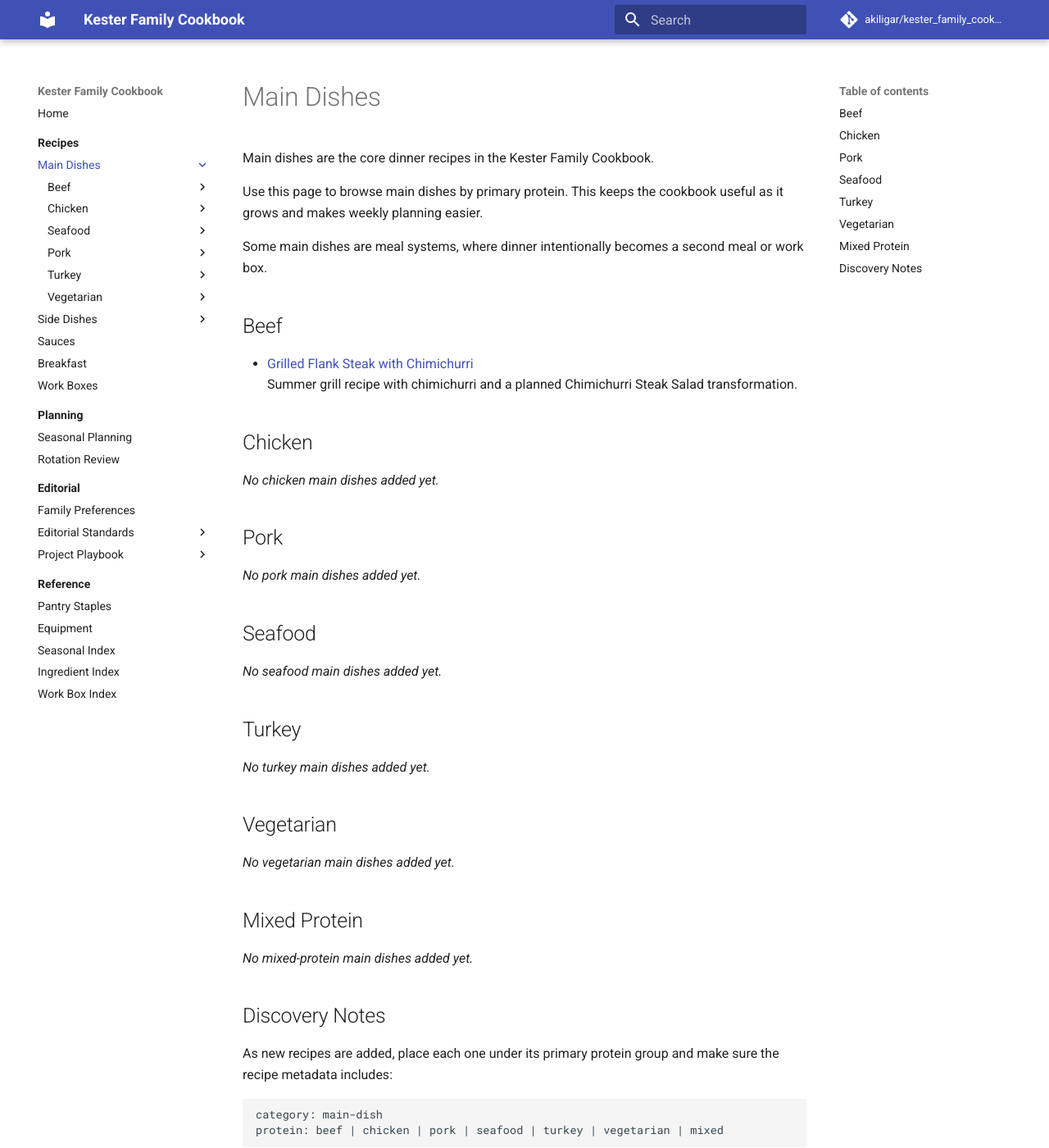
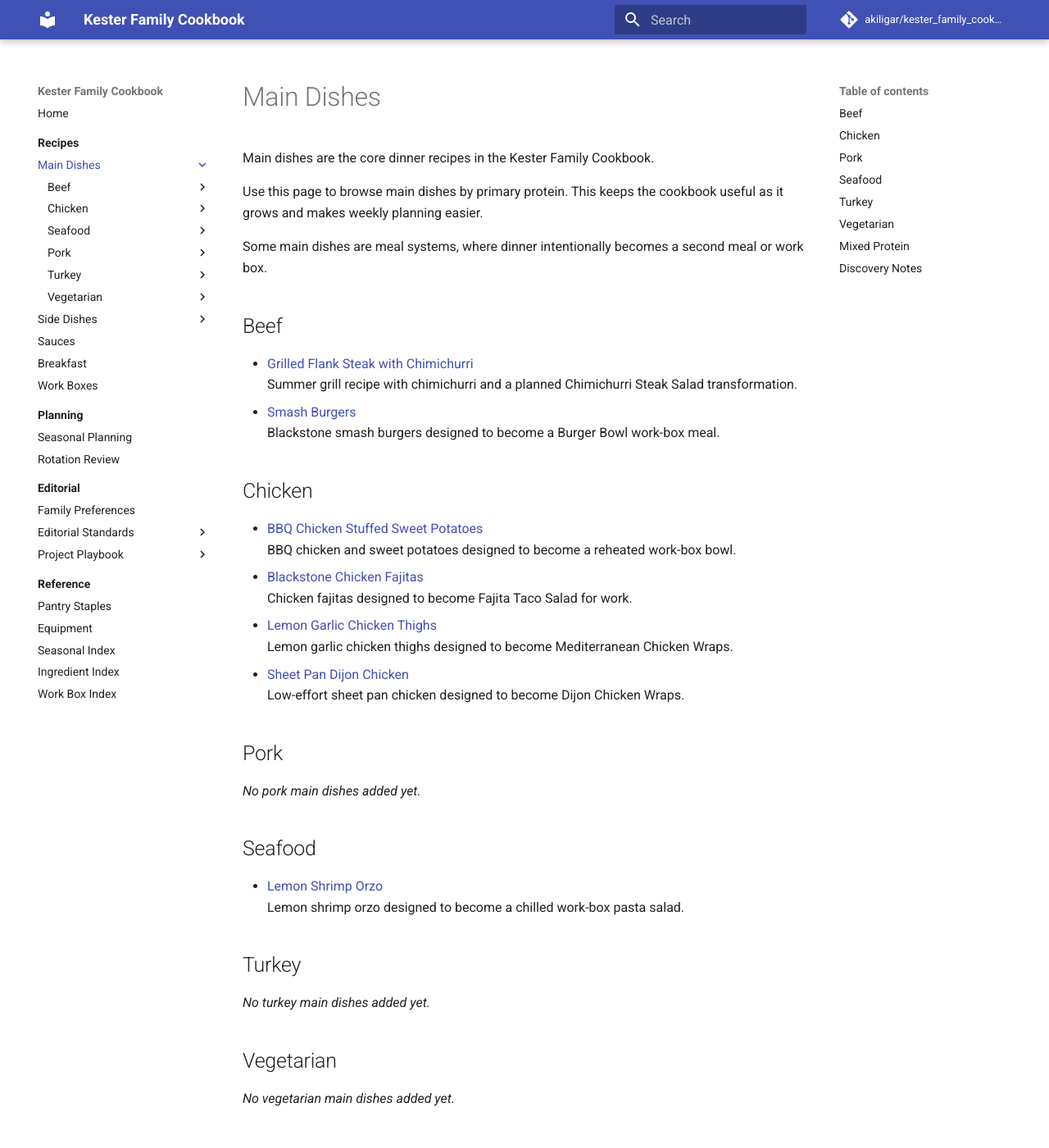
Before and after one commit to akiligar/kester_family_cookbook, an MkDocs documentation site: the page built from docs/recipes/main-dishes/index.md, in a window 1280 px wide and 1400 px high. Shown: the whole window at 82% size. Built offline with MkDocs 1.6.1 and Material for MkDocs 9.7.7, drawn with Linux system fonts in a browser that asks for light colours; comment, search, counter and statistics services are not loaded.

Commit message:
Hotfix main dishes index with new recipes

```diff
--- a/docs/recipes/main-dishes/index.md
+++ b/docs/recipes/main-dishes/index.md
@@ -10,10 +10,19 @@ Some main dishes are meal systems, where dinner intentionally becomes a second m
 
 - [Grilled Flank Steak with Chimichurri](grilled-flank-steak-chimichurri.md)
   Summer grill recipe with chimichurri and a planned Chimichurri Steak Salad transformation.
+- [Smash Burgers](smash-burgers.md)
+  Blackstone smash burgers designed to become a Burger Bowl work-box meal.
 
 ## Chicken
 
-_No chicken main dishes added yet._
+- [BBQ Chicken Stuffed Sweet Potatoes](bbq-chicken-stuffed-sweet-potatoes.md)
+  BBQ chicken and sweet potatoes designed to become a reheated work-box bowl.
+- [Blackstone Chicken Fajitas](blackstone-chicken-fajitas.md)
+  Chicken fajitas designed to become Fajita Taco Salad for work.
+- [Lemon Garlic Chicken Thighs](lemon-garlic-chicken-thighs.md)
+  Lemon garlic chicken thighs designed to become Mediterranean Chicken Wraps.
+- [Sheet Pan Dijon Chicken](sheet-pan-dijon-chicken.md)
+  Low-effort sheet pan chicken designed to become Dijon Chicken Wraps.
 
 ## Pork
 
@@ -21,7 +30,8 @@ _No pork main dishes added yet._
 
 ## Seafood
 
-_No seafood main dishes added yet._
+- [Lemon Shrimp Orzo](lemon-shrimp-orzo.md)
+  Lemon shrimp orzo designed to become a chilled work-box pasta salad.
 
 ## Turkey
 
```
